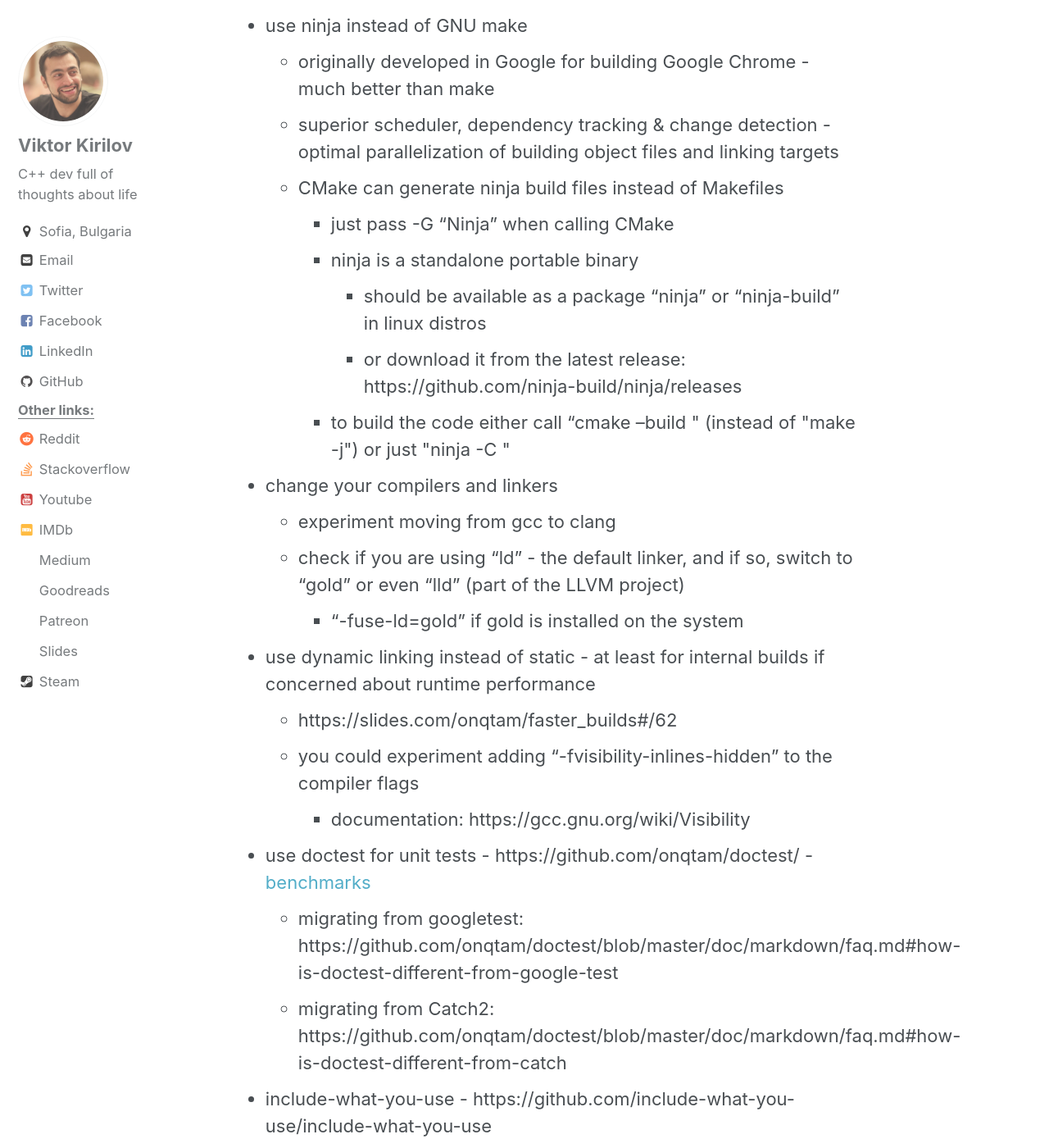
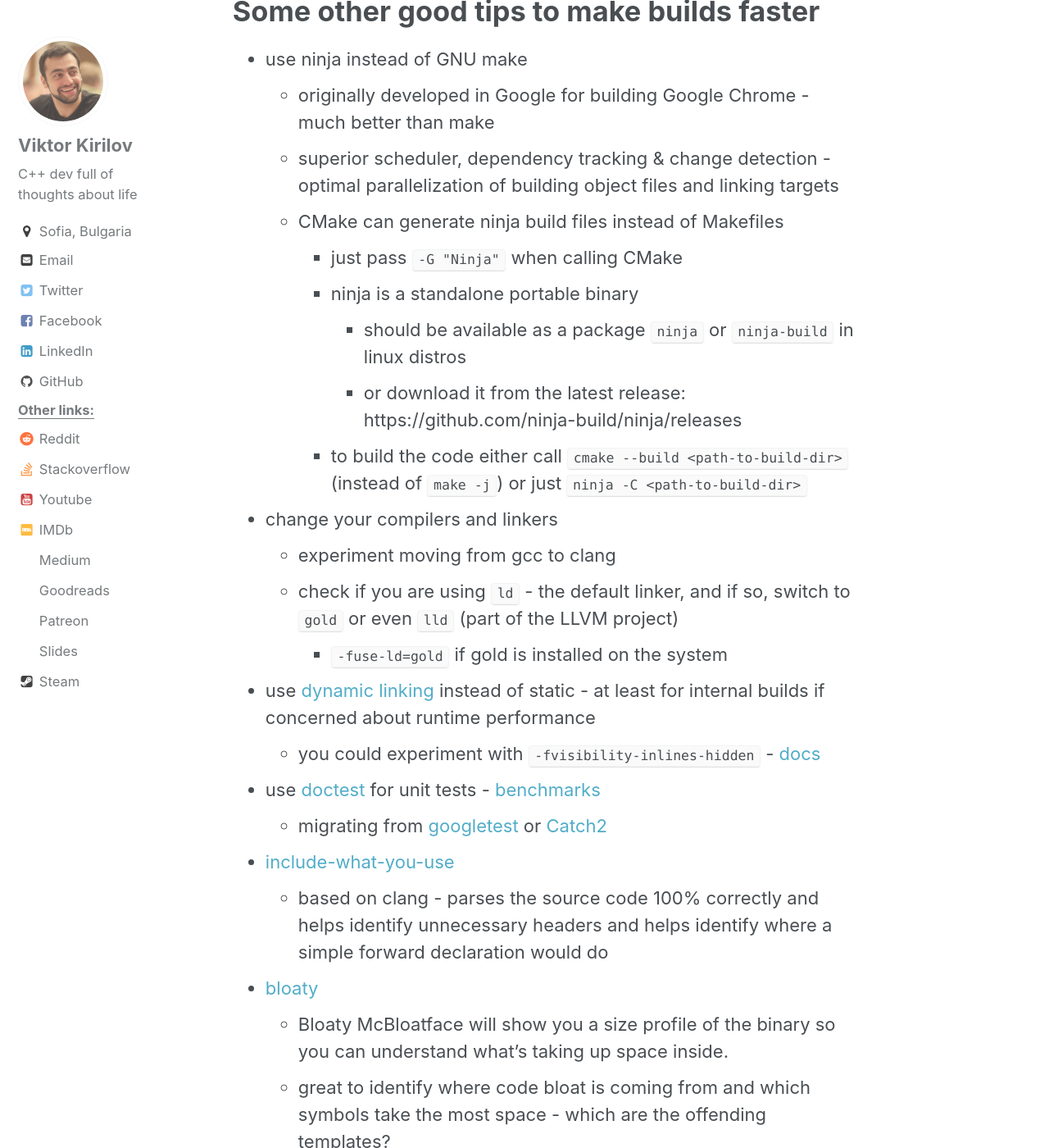
Before and after one commit to onqtam/onqtam.github.io, a Jekyll site: the page built from _posts/2019-12-12-pch-unity-cmake-3-16.md, in a window 1280 px wide and 1400 px high, scrolled down 8436 px. Shown: the whole window at 82% size. Built offline with Jekyll 4.4.1, drawn with Linux system fonts in a browser that asks for light colours; comment, search, counter and statistics services are not loaded; some of the changed text lies outside the part shown.

Commit message:
fixed partially

````diff
--- a/_posts/2019-12-12-pch-unity-cmake-3-16.md
+++ b/_posts/2019-12-12-pch-unity-cmake-3-16.md
@@ -76,7 +76,7 @@
         - make sure to read this page: https://cmake.org/cmake/help/latest/prop_tgt/UNITY_BUILD.html
         - you can set this property per target explicitly
             - set_target_properties(<target> PROPERTIES UNITY_BUILD ON)
-            - or set it globally: "set(CMAKE_UNITY_BUILD ON)" (or call CMake with "-DCMAKE_UNITY_BUILD=ON")
+            - or set it globally: ```set(CMAKE_UNITY_BUILD ON)``` (or call CMake with ```-DCMAKE_UNITY_BUILD=ON```)
                 - and then you can explicitly disable it for just a few targets by setting their property
     - the order in which the ```.cpp``` files go into the batches depends on the order they were given to a target in add_library/add_executable
     - if for some reason 2 ```.cpp``` files are hard to compile together they can be separated in different batches
@@ -90,13 +90,13 @@
             - also a good build system such as ninja will schedule ```.obj``` files from different targets to be compiled in parallel
     - the unity .cxx files will go in the build directory - you don't have to maintain them or add them to source control
 - initial problems when trying to compile a project as unity
-    - some headers will be missing include guards or "#pragma once"
+    - some headers will be missing include guards or ```#pragma once```
     - there will be static globals (or in anonymous namespaces) in different ```.cpp``` files with identical names - those would clash
         - either rename them or put such globals into an additional namespace - perhaps with the name of the file: GRAPH_VISITOR_CPP
             - putting static symbols inside of a named namespace keeps their linkage to "internal" (same with nesting anonymous namespaces into named ones)
     - there will be symbol ambiguities
         - mostly because some ```.cpp``` file uses a namespace, and then some other ```.cpp``` file which ends up in the same unity ```.cpp``` cannot compile
-        - either remove the "using namespace ..." stuff or fully qualify symbols where necessary (can use "::" to mean "from global scope")
+        - either remove the ```using namespace ...``` stuff or fully qualify symbols where necessary (can use ```::``` to mean *from global scope*)
     - some macros might have to be explicitly #undef-ed at the end of the ```.cpp``` files where they are defined/used
         - or rewritten to C++ constructs - macros are $h1t anyway
     - another more obscure possible problem:
@@ -115,7 +115,7 @@
         - ==> future problems will be less likely - when a new ```.cpp``` file is added somewhere and changes which ```.cpp``` files get paired together
     - unity builds should eventually become the default mode for building for all developers
         - there should be a separate CI build that checks that the project still compiles not as unity - checks for missing includes.
-- if you are using CMAKE_EXPORT_COMPILE_COMMANDS=ON you get a file called "compile_commands.json" generated by CMake in the build folder
+- if you are using CMAKE_EXPORT_COMPILE_COMMANDS=ON you get a file called ```compile_commands.json``` generated by CMake in the build folder
     - that file contains compile commands for each translation unit - with all definitions and includes
     - that file is used by tools such as ccls/cquery/clangd - language servers which are usually integrated with editors and IDEs such as vim/emacs/VSCode for intellisense (code completion, refactoring and syntax highlighting)
         - when using unity builds the build information there will not contain compile commands for the specific ```.cpp``` files but only for the actual unity .cxx files - tools such as ccls and cquery might stop working correctly
@@ -130,28 +130,25 @@
     - originally developed in Google for building Google Chrome - much better than make
     - superior scheduler, dependency tracking & change detection - optimal parallelization of building object files and linking targets
     - CMake can generate ninja build files instead of Makefiles
-        - just pass -G "Ninja" when calling CMake
+        - just pass ```-G "Ninja"``` when calling CMake
         - ninja is a standalone portable binary
-            - should be available as a package "ninja" or "ninja-build" in linux distros
+            - should be available as a package ```ninja``` or ```ninja-build``` in linux distros
             - or download it from the latest release: https://github.com/ninja-build/ninja/releases
-        - to build the code either call "cmake --build <path-to-build-dir>" (instead of "make -j") or just "ninja -C <path-to-build-dir>"
+        - to build the code either call ```cmake --build <path-to-build-dir>``` (instead of ```make -j```) or just ```ninja -C <path-to-build-dir>```
 - change your compilers and linkers
     - experiment moving from gcc to clang
-    - check if you are using "ld" - the default linker, and if so, switch to "gold" or even "lld" (part of the LLVM project)
-        - "-fuse-ld=gold" if gold is installed on the system
-- use dynamic linking instead of static - at least for internal builds if concerned about runtime performance
-    - https://slides.com/onqtam/faster_builds#/62
-    - you could experiment adding "-fvisibility-inlines-hidden" to the compiler flags
-        - documentation: https://gcc.gnu.org/wiki/Visibility
-- use doctest for unit tests - https://github.com/onqtam/doctest/ - [benchmarks](https://github.com/onqtam/doctest/blob/master/doc/markdown/benchmarks.md)
-    - migrating from googletest: https://github.com/onqtam/doctest/blob/master/doc/markdown/faq.md#how-is-doctest-different-from-google-test
-    - migrating from Catch2: https://github.com/onqtam/doctest/blob/master/doc/markdown/faq.md#how-is-doctest-different-from-catch
-- include-what-you-use - https://github.com/include-what-you-use/include-what-you-use
+    - check if you are using ```ld``` - the default linker, and if so, switch to ```gold``` or even ```lld``` (part of the LLVM project)
+        - ```-fuse-ld=gold``` if gold is installed on the system
+- use [dynamic linking](https://slides.com/onqtam/faster_builds#/62) instead of static - at least for internal builds if concerned about runtime performance
+    - you could experiment with ```-fvisibility-inlines-hidden``` - [docs](https://gcc.gnu.org/wiki/Visibility)
+- use [doctest](https://github.com/onqtam/doctest/) for unit tests - [benchmarks](https://github.com/onqtam/doctest/blob/master/doc/markdown/benchmarks.md)
+    - migrating from [googletest](https://github.com/onqtam/doctest/blob/master/doc/markdown/faq.md#how-is-doctest-different-from-google-test) or [Catch2](https://github.com/onqtam/doctest/blob/master/doc/markdown/faq.md#how-is-doctest-different-from-catch)
+- [include-what-you-use](https://github.com/include-what-you-use/include-what-you-use)
     - based on clang - parses the source code 100% correctly and helps identify unnecessary headers and helps identify where a simple forward declaration would do
-- bloaty - https://github.com/google/bloaty
+- [bloaty](https://github.com/google/bloaty)
     - Bloaty McBloatface will show you a size profile of the binary so you can understand what's taking up space inside.
     - great to identify where code bloat is coming from and which symbols take the most space - which are the offending templates?
-- look into "extern template" from C++11
+- look into ```extern template``` from C++11
     - tells the compiler to not instantiate a specific template (for example ```std::vector<int>```) in the current translation unit
     - https://slides.com/onqtam/faster_builds#/41
     - https://arne-mertz.de/2019/02/extern-template-reduce-compile-times/
@@ -162,7 +159,7 @@
 - [caching](https://slides.com/onqtam/faster_builds#/67) & [distributed builds](https://slides.com/onqtam/faster_builds#/70)
 - inspecting the physical structure of projects - targets & dependencies
     - https://www.sourcetrail.com/
-    - "cmake --graphviz=<file>"
+    - ```cmake --graphviz=<file>```
         - https://cmake.org/cmake/help/latest/module/CMakeGraphVizOptions.html
         - http://www.graphviz.org/
     - https://slides.com/onqtam/faster_builds#/75
@@ -170,12 +167,10 @@
 - PIMPL, disabling inlining for some functions, rewriting templates... - too much effort and little gain - do this as a last resort.
 - on the hardware side
     - more cores, more RAM...
-    - use RAM disks (filesystem in your RAM) for builds - every OS supports those. Put the compiler and the temp & output directories there.
+    - use RAM disks (filesystem in your RAM) - every OS supports those. Put the compiler and the temp & output directories there.
 
 # Final thoughts
 
 If it was up to me most of the techniques listed here would be put to use - from top to bottom - they are sorted based on impact and cost to implement. Slow builds don't just waste time - they also break the 'flow' (context switching) and discourage refactoring and experimentation - how do you put a price on that?
 
-Most of the things here are based on my "The Hitchhiker's Guide to Faster Builds" talk:
-- slides: [https://slides.com/onqtam/faster_builds](https://slides.com/onqtam/faster_builds)
-- recording: [https://www.youtube.com/watch?v=anbOy47fBYI](https://www.youtube.com/watch?v=anbOy47fBYI)
+Based on my [```The Hitchhiker's Guide to Faster Builds```](https://www.youtube.com/watch?v=anbOy47fBYI) talk ([slides](https://slides.com/onqtam/faster_builds)):
````
Also changed, not shown: other parts of _posts/2019-12-12-pch-unity-cmake-3-16.md (+2 -2 lines), assets/images/cmake.png.
